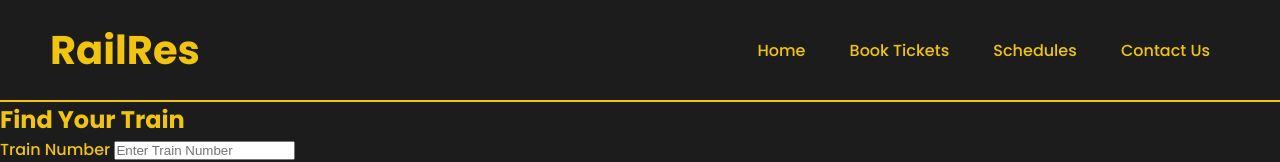
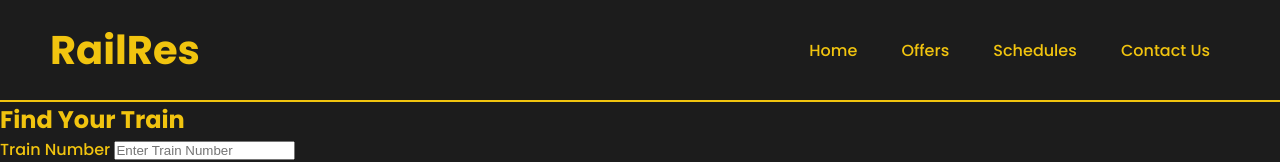
Before and after one commit to shirked/MiniProject2A, a plain HTML site: page schedules.html in a window 1280 px wide. Shown: the top 162 px of the page. Drawn offline with Linux system fonts and the light colour scheme.

Commit message:
Update schedules.html

```diff
--- a/schedules.html
+++ b/schedules.html
@@ -16,7 +16,7 @@
             </div>
             <ul class="nav-links">
                 <li><a href="index.html">Home</a></li>
-                <li><a href="#">Book Tickets</a></li>
+                <li><a href="offers.html">Offers</a></li>
                 <li><a href="schedules.html">Schedules</a></li>
                 <li><a href="contact.html">Contact Us</a></li>
             </ul>
```
